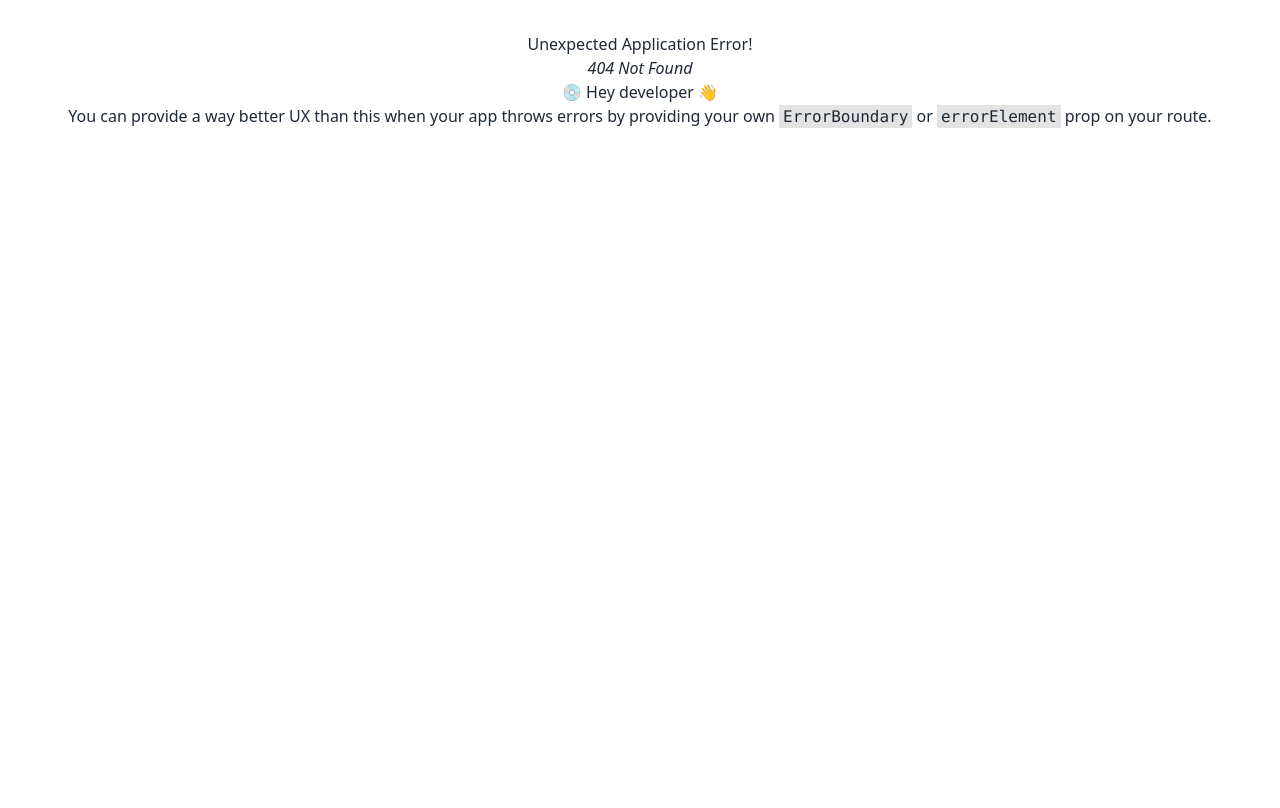
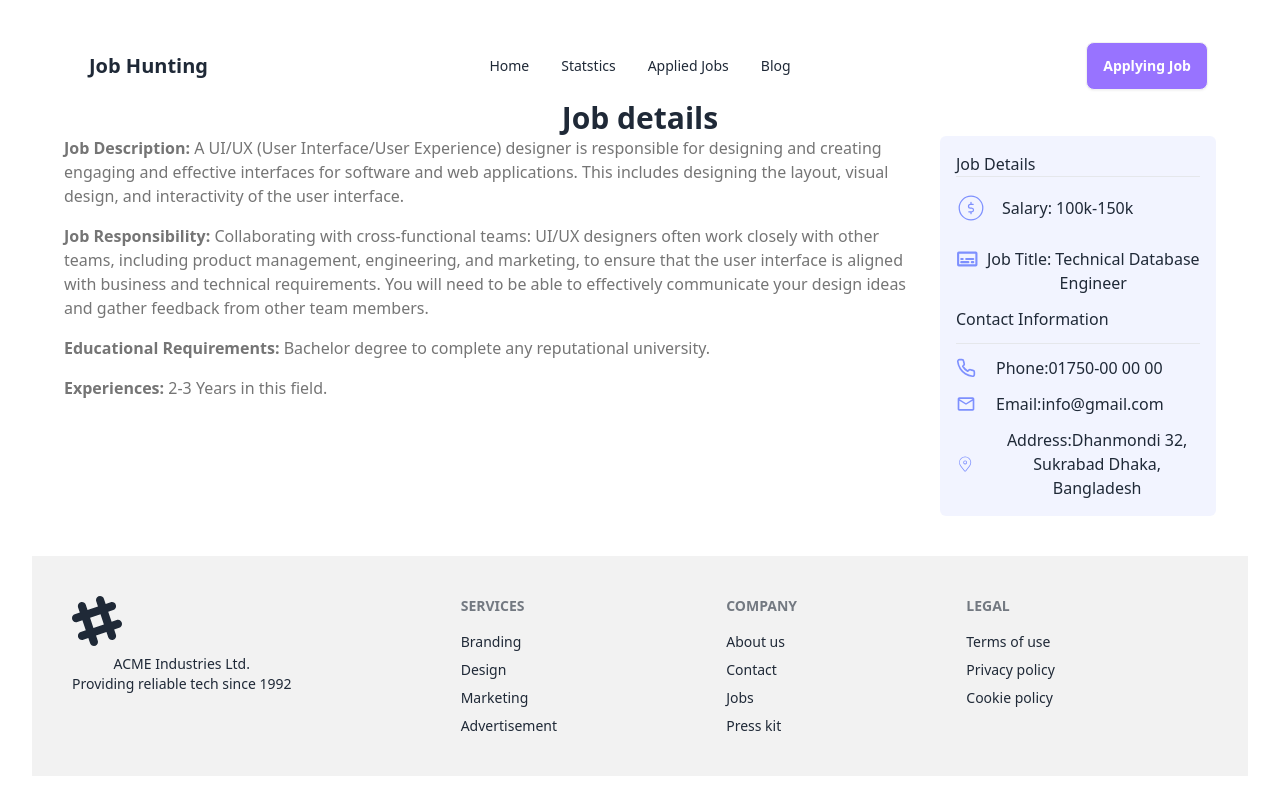
Before and after one commit to fardinariful/Career_Hub, a React (Vite) app: page /jobdetails/1 in a window 1280 px wide. Before the commit this address had no page. Built offline with nearby package versions, Linux system fonts and the light colour scheme.

Commit message:
something added

```diff
--- a/src/Component/FeaturedJobs/FeaturedJobs.jsx
+++ b/src/Component/FeaturedJobs/FeaturedJobs.jsx
@@ -12,7 +12,7 @@ const FeaturedJobs = () => {
     return (
         <div>
         <div className="space-y-3">
-            <h2 className="text-center text-5xl">Featured Jobs:{jobs.length}</h2>
+            <h2 className="text-center text-5xl">Featured Jobs</h2>
             <p className="text-[#757575] font-medium">Explore thousands of job opportunities with all the information you need. Its your future</p>
         </div>
         <div className="grid grid-cols-2 gap-4">
@@ -21,7 +21,9 @@ const FeaturedJobs = () => {
             }
         </div>
         <div className={joblength===jobs.length ? 'hidden' : ' ' }>
-                    <button className="btn btn-primary text-white w-48 mt-4" onClick={()=>setjonlength(jobs.length)}>Show all</button>
+
+            <button className="btn btn-primary text-white w-48 mt-4" onClick={()=>setjonlength(jobs.length)}>Show all</button>
+
             </div>
         </div>
     );
--- a/src/Component/Header/Header.jsx
+++ b/src/Component/Header/Header.jsx
@@ -41,7 +41,7 @@ const Header = () => {
     </ul>
   </div>
   <div className="navbar-end">
-    <a className="btn">Button</a>
+    <a className="btn text-[#FFFFFF] bg-[#9873FF]">Applying Job</a>
   </div>
 </div>
     );
--- a/src/Component/Job/Job.jsx
+++ b/src/Component/Job/Job.jsx
@@ -1,7 +1,8 @@
 import { CiLocationOn } from "react-icons/ci";
 import { AiOutlineDollar } from "react-icons/ai";
+import { Link } from "react-router-dom";
 const Job = ({ job }) => {
-    const { logo, job_title, company_name, remote_or_onsite, location, job_type, salary } = job;
+    const {id, logo, job_title, company_name, remote_or_onsite, location, job_type, salary } = job;
     return (
         <div>
             <div className="card bg-base-100 shadow-xl flex">
@@ -32,7 +33,10 @@ const Job = ({ job }) => {
                         </h2>
                     </div>
                     <div className="mt-4">
+                        <Link to={`/jobdetails/${id}`}>
                         <button className="btn btn-primary">View Details</button>
+                        </Link>
+
                     </div>
                 </div>
 
--- /dev/null
+++ b/src/Component/Jobdetails/Jobdetails.jsx
@@ -0,0 +1,64 @@
+import { useLoaderData, useParams } from "react-router-dom";
+import { CiDollar } from "react-icons/ci";
+import { PiSubtitlesBold } from "react-icons/pi";
+import { FiPhone } from "react-icons/fi";
+import { MdOutlineEmail } from "react-icons/md";
+import { CiLocationOn } from "react-icons/ci";
+const Jobdetails = () => {
+    const jobs = useLoaderData();
+    const { id } = useParams();
+    const idInt = parseInt(id);
+    const job = jobs.find(job => job.id == idInt);
+    console.log(job);
+    return (
+        <div>
+            <h3 className="text-3xl font-bold">Job details</h3>
+            <div className="grid gap-4 md:grid-cols-4">
+                <div className="md:col-span-3 text-left   space-y-4">
+
+                    <h3 className="text-[#757575]"><span className="font-bold">Job Description:</span> {job.job_description}</h3>
+                    <p className="text-[#757575]"><span className="font-bold">Job Responsibility:</span> {job.job_responsibility}</p>
+                    <p className="text-[#757575]"><span className="font-bold">Educational Requirements:</span> {job.educational_requirements}</p>
+                    <p className="text-[#757575]"><span className="font-bold">Experiences:</span> {job.experiences}</p>
+                </div>
+                <div className=" bg-[#7E90FE1A] rounded-md">
+                    <div className="m-4 ">
+                    <p className="text-left">Job Details</p>
+                    <hr />
+                    <div>
+                    <div className="flex items-center space-x-2 mt-4">
+                        <CiDollar className="text-3xl mr-2 text-[#7E90FE]" />
+                        <p>Salary: {job.salary}</p>
+                    </div>
+                    <div className="flex items-center space-x-2">
+                        <PiSubtitlesBold className="text-3xl text-[#7E90FE]" />
+                        <p className="mt-6">Job Title: {job.job_title}</p>
+                    </div>
+                    </div>
+                    <p className="text-left mt-3 mb-3">Contact Information</p>
+                    <hr className="mb-3" />
+                    <div className="space-y-3">
+                    <div className="flex items-center space-x-5">
+                   <FiPhone  className="text-xl text-[#7E90FE]"></FiPhone>
+                   <p>Phone:{job.contact_information.phone}</p>
+                    </div>
+                    <div className="flex items-center space-x-5">
+                        <MdOutlineEmail className="text-xl text-[#7E90FE]"></MdOutlineEmail>
+                        <p>Email:{job.contact_information.email}</p>
+                    </div>
+                    <div className="flex items-center space-x-5">
+                        <CiLocationOn className="text-4xl text-[#7E90FE]"></CiLocationOn>
+                        <p>Address:{job.contact_information.address}</p>
+                    </div>
+                    </div>
+
+                    </div>
+
+
+                </div>
+            </div>
+        </div>
+    );
+};
+
+export default Jobdetails;
--- a/src/main.jsx
+++ b/src/main.jsx
@@ -11,6 +11,7 @@ import Home from './Component/Home/Home.jsx';
 import Statstics from './Component/Statstics/Statstics.jsx'
 import AppliedJobs from './Component/AppliedJobs/AppliedJobs.jsx';
 import Blogs from './Component/Blogs/Blogs.jsx';
+import Jobdetails from './Component/Jobdetails/Jobdetails.jsx';
 const router = createBrowserRouter([
   {
     path: "/",
@@ -31,6 +32,11 @@ const router = createBrowserRouter([
       {
         path:'/blog',
         element:<Blogs></Blogs>
+      },
+      {
+        path:'/jobdetails/:id',
+        element:<Jobdetails></Jobdetails>,
+        loader:()=>fetch('../jobs.json')
       }
     ]
   },
```
